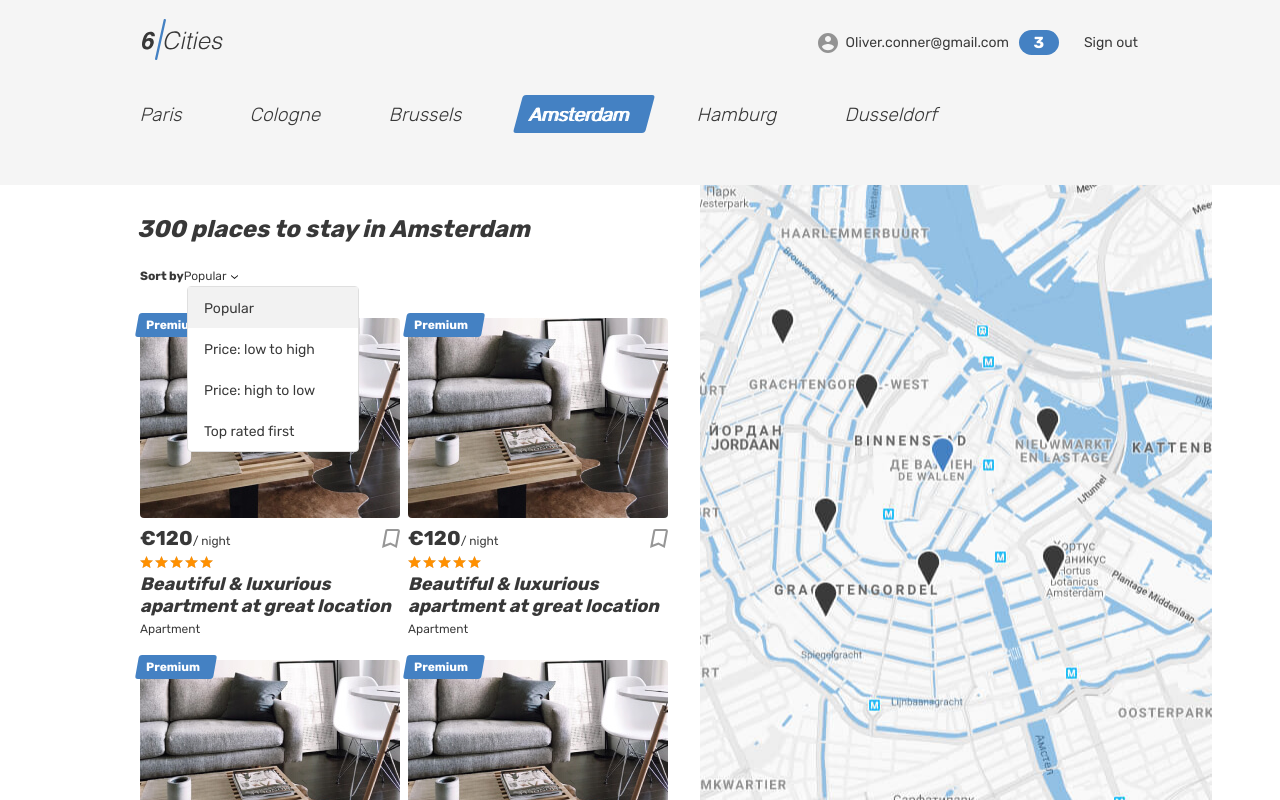
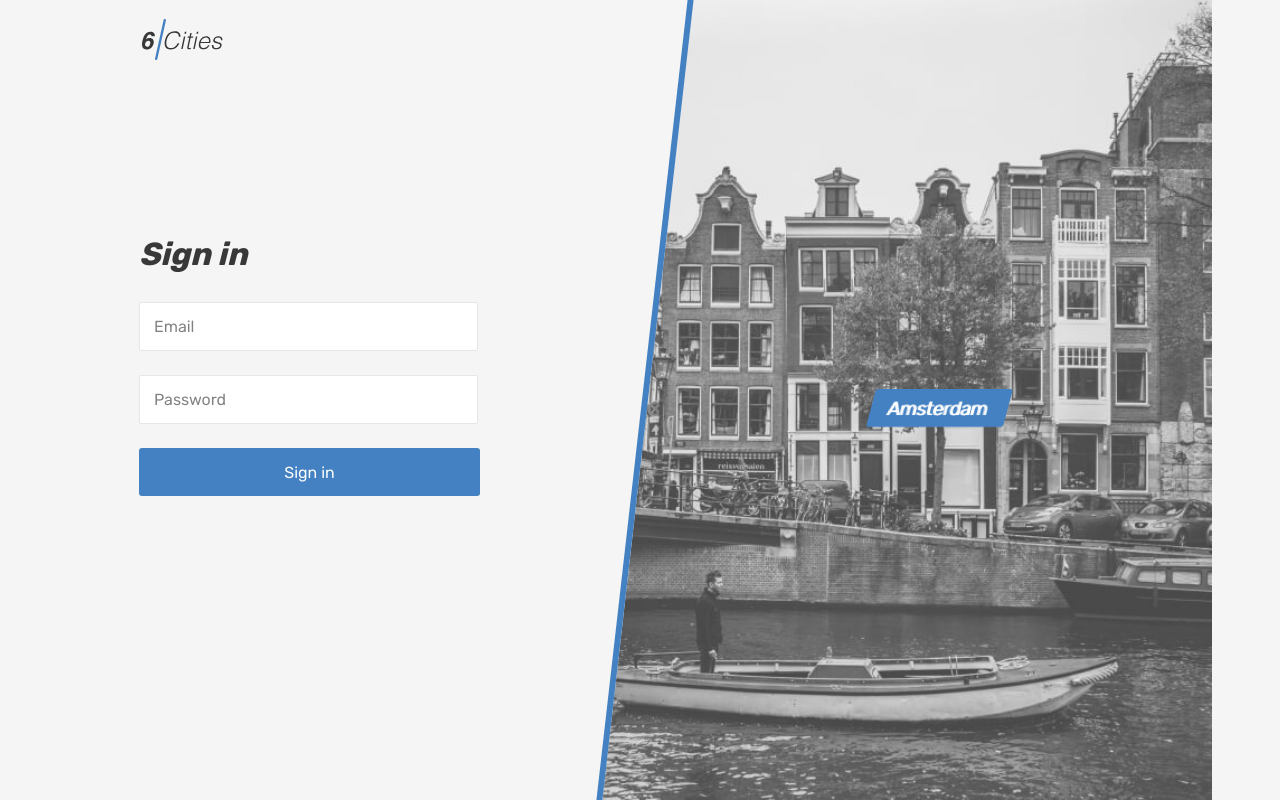
Before and after one commit to AnnaMarkelova/1761107-six-cities-10, a React (Create React App) app in the folder project/: page / in a window 1280 px wide. Built offline with nearby package versions, Linux system fonts and the light colour scheme.

Commit message:
adds component: login-screen

```diff
--- a/project/src/components/app/app.tsx
+++ b/project/src/components/app/app.tsx
@@ -1,17 +1,25 @@
 import MainScreen from '../../pages/main-screen/main-screen';
+import LoginScreen from '../../pages/login-screen/login-screen';
 
 type MainScreenProps = {
   cardNumber: number;
   foundPlaces: number;
 }
 
-function App({cardNumber, foundPlaces}: MainScreenProps): JSX.Element {
+// function App({cardNumber, foundPlaces}: MainScreenProps): JSX.Element {
+
+//   return (
+//     < MainScreen
+//       cardNumber={cardNumber}
+//       foundPlaces={foundPlaces}
+//     />
+//   );
+// }
+
+function App(): JSX.Element {
 
   return (
-    < MainScreen
-      cardNumber={cardNumber}
-      foundPlaces={foundPlaces}
-    />
+    < LoginScreen />
   );
 }
 
--- a/project/src/index.tsx
+++ b/project/src/index.tsx
@@ -14,8 +14,8 @@
 root.render(
   <React.StrictMode>
     <App
-      cardNumber={Setting.CARDS_NUMBER}
-      foundPlaces={Setting.FOUND_PLACES}
+      // cardNumber={Setting.CARDS_NUMBER}
+      // foundPlaces={Setting.FOUND_PLACES}
     />
   </React.StrictMode>,
 );
--- /dev/null
+++ b/project/src/pages/login-screen/login-screen.tsx
@@ -0,0 +1,43 @@
+export default function LoginScreen(): JSX.Element {
+  return (
+    <div className="page page--gray page--login">
+      <header className="header">
+        <div className="container">
+          <div className="header__wrapper">
+            <div className="header__left">
+              <a className="header__logo-link" href="main.html">
+                <img className="header__logo" src="img/logo.svg" alt="6 cities logo" width="81" height="41"/>
+              </a>
+            </div>
+          </div>
+        </div>
+      </header>
+
+      <main className="page__main page__main--login">
+        <div className="page__login-container container">
+          <section className="login">
+            <h1 className="login__title">Sign in</h1>
+            <form className="login__form form" action="#" method="post">
+              <div className="login__input-wrapper form__input-wrapper">
+                <label className="visually-hidden">E-mail</label>
+                <input className="login__input form__input" type="email" name="email" placeholder="Email" required/>
+              </div>
+              <div className="login__input-wrapper form__input-wrapper">
+                <label className="visually-hidden">Password</label>
+                <input className="login__input form__input" type="password" name="password" placeholder="Password" required/>
+              </div>
+              <button className="login__submit form__submit button" type="submit">Sign in</button>
+            </form>
+          </section>
+          <section className="locations locations--login locations--current">
+            <div className="locations__item">
+              <a className="locations__item-link" href="#">
+                <span>Amsterdam</span>
+              </a>
+            </div>
+          </section>
+        </div>
+      </main>
+    </div>
+  );
+}
```
